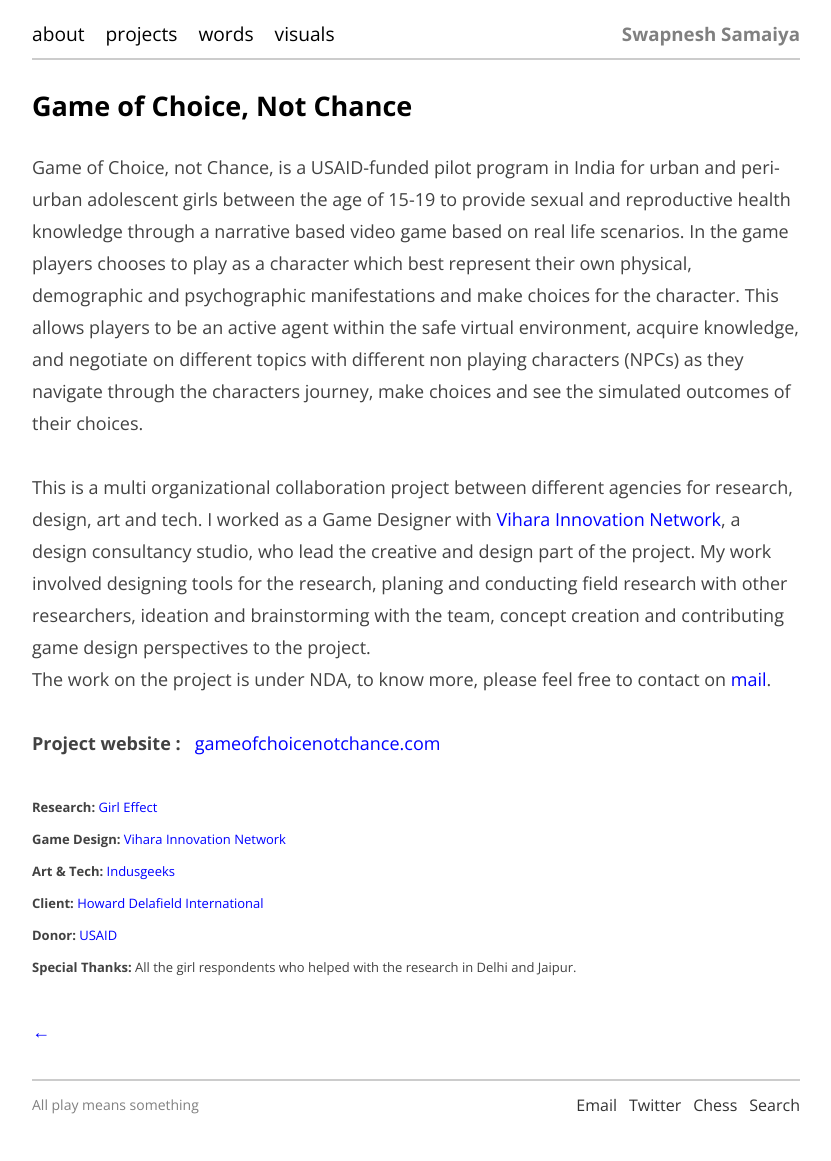
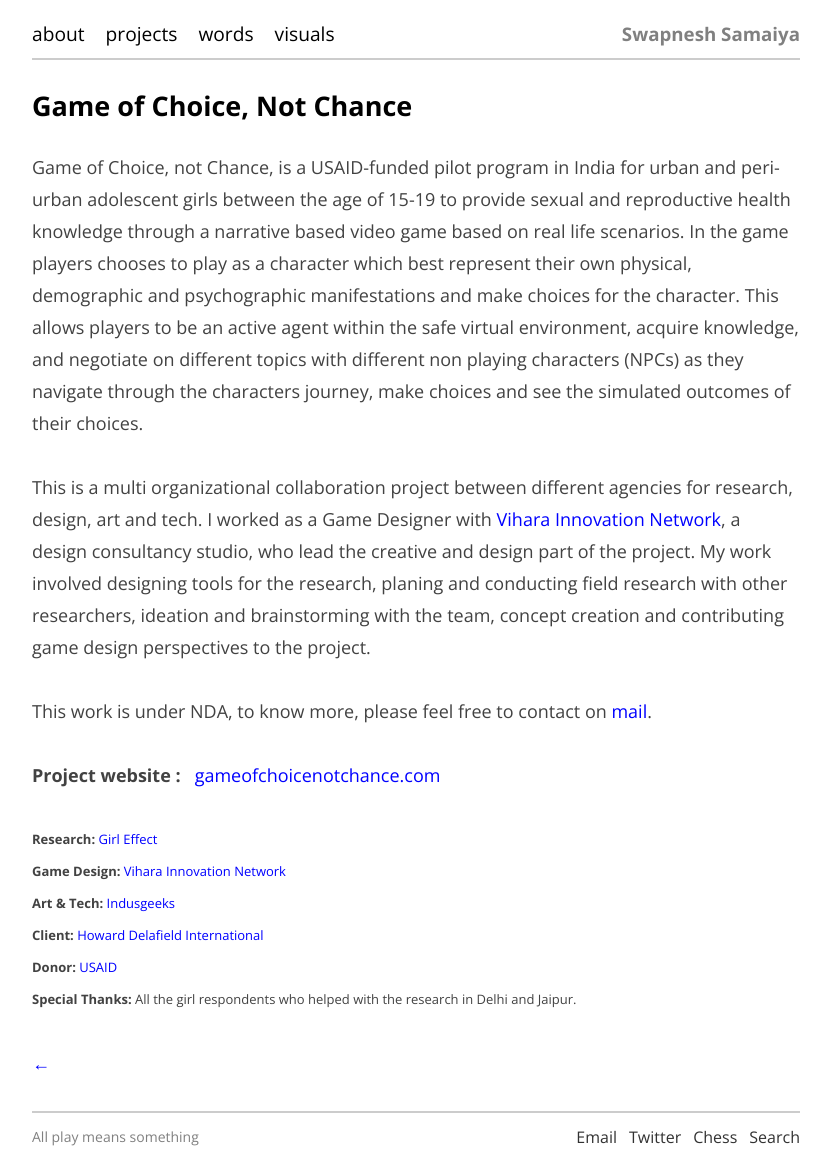
Before and after one commit to bunbutterjam/bunbutterjam.github.io, a Jekyll site: the page built from _projects/Game-Of-Choice-Not-Chance.html, in a window 1280 px wide. Shown: the whole page, without its empty margins (224-1055 px from the left). Built offline with Jekyll 4.4.1, drawn with Linux system fonts in a browser that asks for light colours; before the commit the page ends 1129 px from its top, so only the background shows below that.

Commit message:
goc update

```diff
--- a/_projects/Game-Of-Choice-Not-Chance.html
+++ b/_projects/Game-Of-Choice-Not-Chance.html
@@ -25,9 +25,9 @@
     research, planing and conducting field research with other researchers, ideation and brainstorming with the team,
     concept creation and contributing game design perspectives to the project.
 
-    <br>
+    <br><br>
 
-    The work on the project is under NDA, to know more, please feel free to contact on <a
+    This work is under NDA, to know more, please feel free to contact on <a
         href="mailto:samaiya.swapnesh@gmail.com">mail</a>.
 
     <br><br>
```
